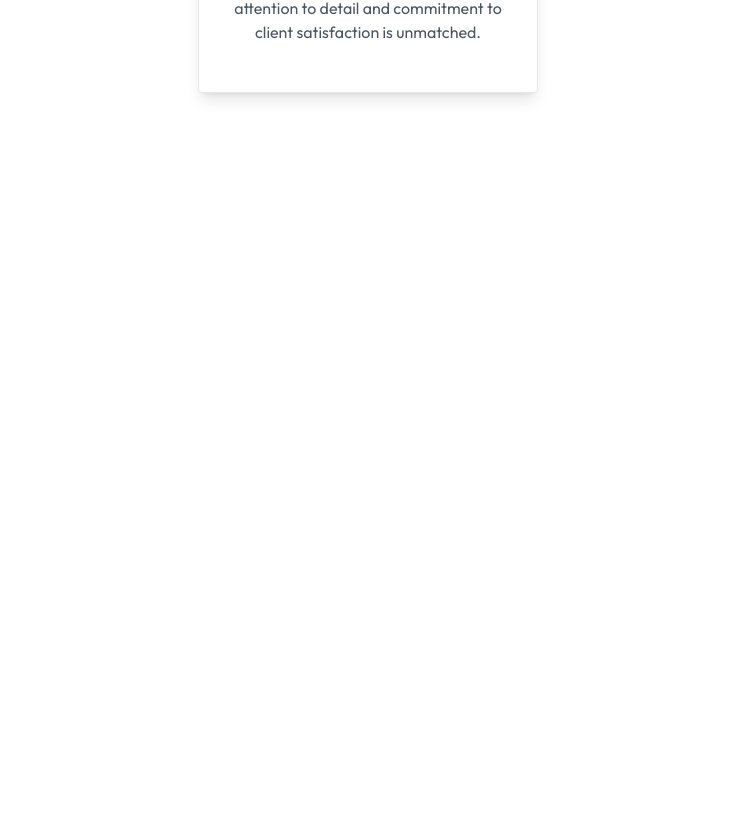
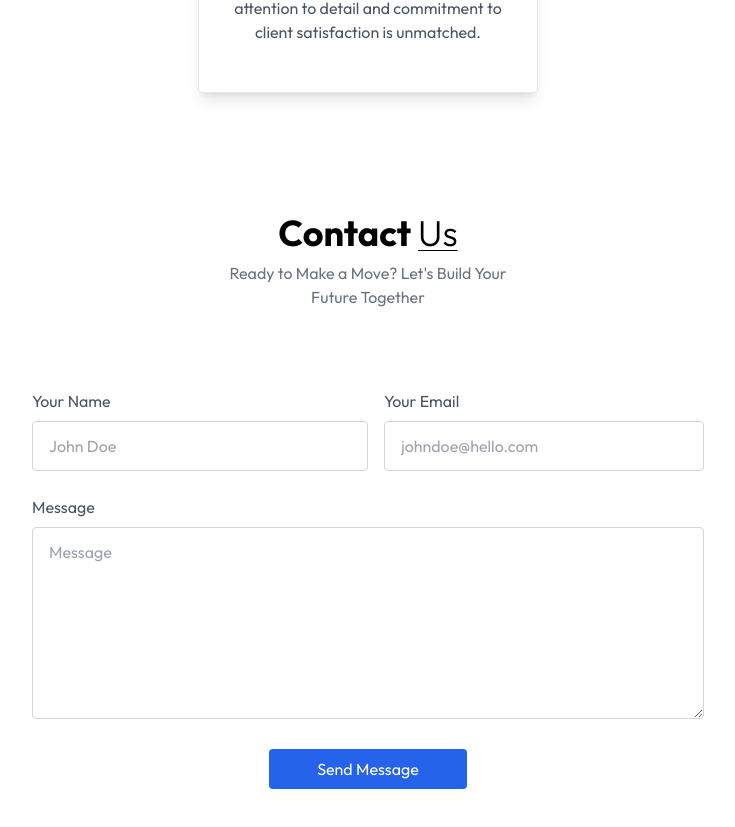
Before and after one commit to FinzyPHINZY/estate, a React (Vite) app: page / in a window 1280 px wide. Shown: the part 3220-4047 px from the top of the page, without its empty margins (272-1007 px from the left). Before the commit the page ends 3353 px from the top, so only its background shows below. Built offline with nearby package versions, Linux system fonts and the light colour scheme.

Commit message:
implemented contact section, messaging and toast notifications

```diff
--- a/package.json
+++ b/package.json
@@ -11,7 +11,8 @@
   },
   "dependencies": {
     "react": "^18.3.1",
-    "react-dom": "^18.3.1"
+    "react-dom": "^18.3.1",
+    "react-toastify": "^10.0.6"
   },
   "devDependencies": {
     "@eslint/js": "^9.15.0",
--- a/src/App.tsx
+++ b/src/App.tsx
@@ -1,15 +1,21 @@
 import './App.css';
 import { About } from './components/About';
+import Contact from './components/Contact';
 import { Header } from './components/Header';
 import Projects from './components/Projects';
 import Testimonials from './components/Testimonials';
+import { ToastContainer } from 'react-toastify';
+import 'react-toastify/dist/ReactToastify.css';
+
 function App() {
   return (
     <div className="w-full overflow-hidden">
+      <ToastContainer />
       <Header />
       <About />
       <Projects />
       <Testimonials />
+      <Contact />
     </div>
   );
 }
--- /dev/null
+++ b/src/components/Contact.tsx
@@ -0,0 +1,91 @@
+import { useState } from 'react';
+import { toast } from 'react-toastify';
+
+const Contact = () => {
+  const [result, setResult] = useState('');
+
+  const onSubmit = async (event: React.FormEvent<HTMLFormElement>) => {
+    event.preventDefault();
+    setResult('Sending....');
+    const formData = new FormData(event.currentTarget);
+
+    formData.append('access_key', '08e6af23-139a-4f63-b3d8-58c1826d70aa');
+
+    const response = await fetch('https://api.web3forms.com/submit', {
+      method: 'POST',
+      body: formData,
+    });
+
+    const data = await response.json();
+
+    if (data.success) {
+      setResult('');
+      toast.success('Form Submitted Successfully');
+      event.currentTarget.reset();
+    } else {
+      console.log('Error', data);
+      toast.error(`Error: ${data.message}`);
+      setResult('');
+    }
+  };
+
+  return (
+    <div className="text-center p-6 py-20 lg:px-32 w-full overflow-hidden">
+      <h1 className="text-2xl sm:text-4xl font-bold mb-2 text-center">
+        Contact{' '}
+        <span className="underline underline-offset-4 decoration-1 under font-light">
+          Us
+        </span>
+      </h1>
+      <p className="text-center text-gray-500 mb-12 max-w-80 mx-auto">
+        Ready to Make a Move? Let's Build Your Future Together
+      </p>
+
+      {/* form */}
+
+      <form
+        onSubmit={onSubmit}
+        className="max-w-2xl mx-auto text-gray-600 pt-8"
+      >
+        <div className="flex flex-wrap">
+          <div className="w-full md:w-1/2 text-left">
+            Your Name
+            <input
+              type="text"
+              className="w-full border border-gray-300 rounded py-3 px-4 mt-2"
+              name="Name"
+              placeholder="John Doe"
+              required
+            />
+          </div>
+          <div className="w-full md:w-1/2 text-left md:pl-4">
+            Your Email
+            <input
+              type="email"
+              className="w-full border border-gray-300 rounded py-3 px-4 mt-2"
+              name="Email"
+              placeholder="johndoe@hello.com"
+              required
+            />
+          </div>
+        </div>
+
+        <div className="my-6 text-left">
+          Message
+          <textarea
+            name="Message"
+            placeholder="Message"
+            className="w-full border border-gray-300 rounded py-3 px-4 mt-2 h-48 "
+            required
+          ></textarea>
+        </div>
+
+        <button className="bg-blue-600 text-white py-2 px-12 mb-10 rounded">
+          {result ? result : 'Send Message'}
+        </button>
+      </form>
+    </div>
+  );
+};
+
+export default Contact;
```
Also changed, not shown: 1 other file (tests, documents, lock files or other folders).
